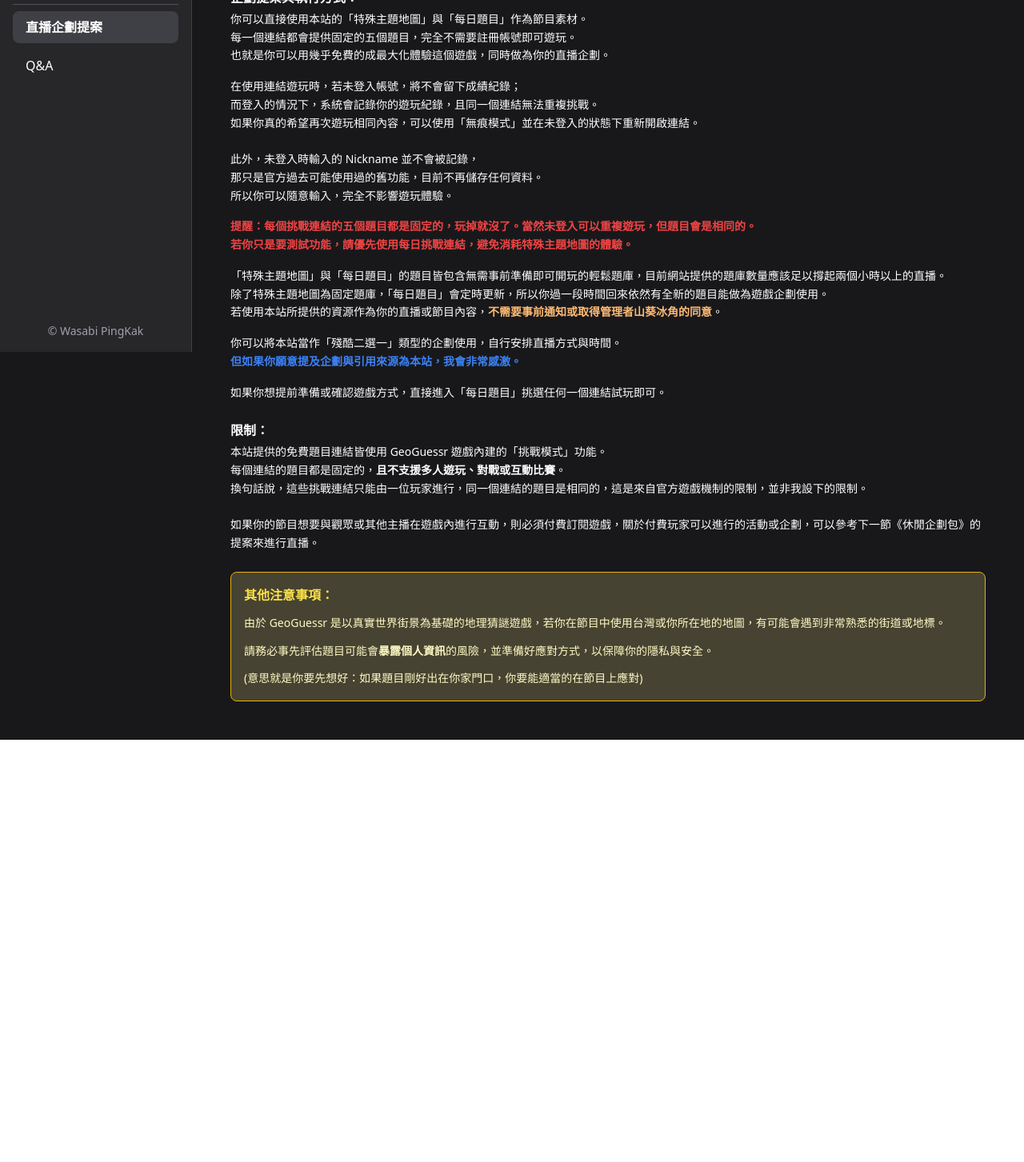
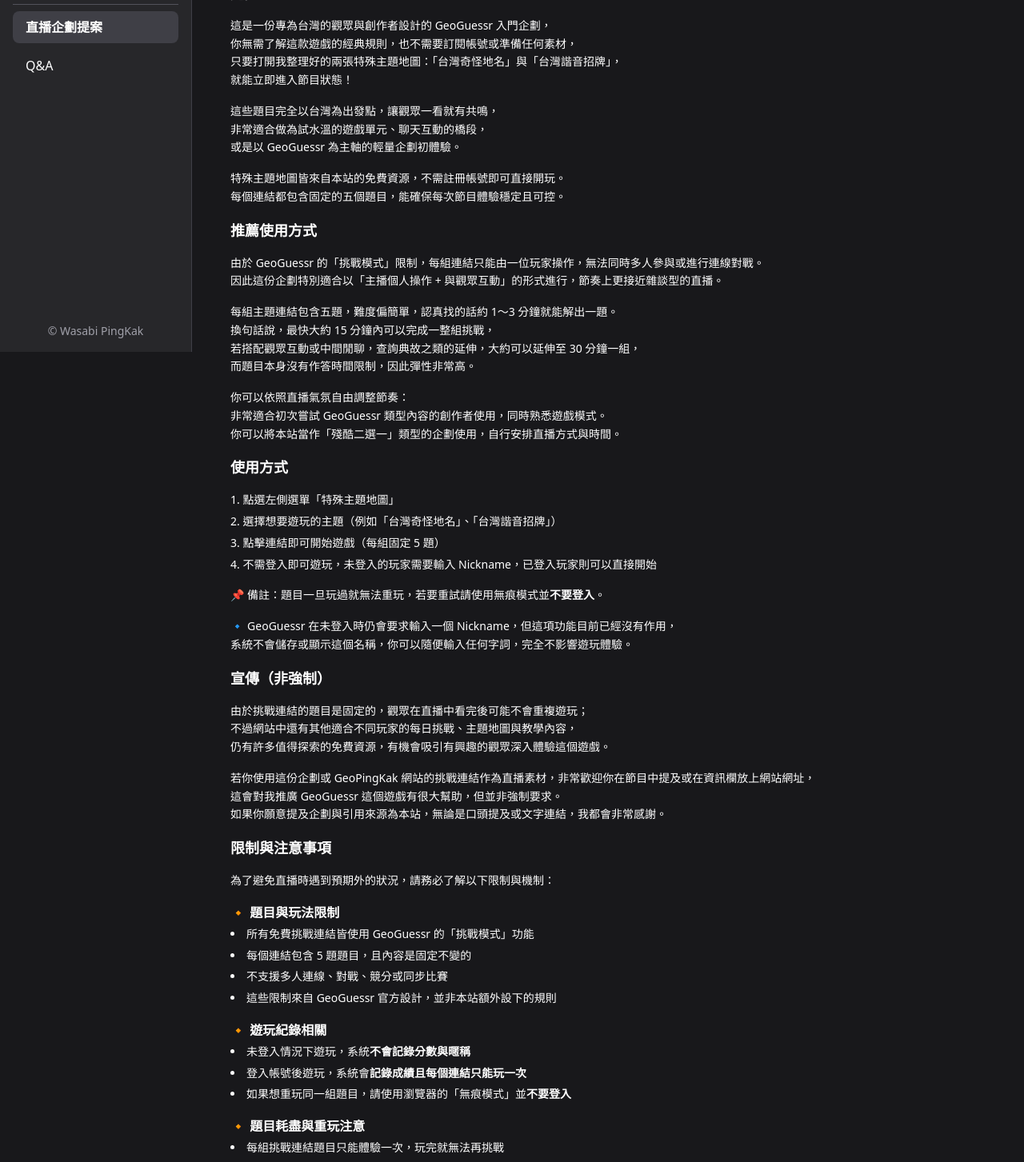
Before and after one commit to WasabiPingKak/GeoPingKak, a Next.js app in the folder frontend/: page /show-proposals in a window 1280 px wide. Shown: the part 360-1813 px from the top of the page at 80% size. Before the commit the page ends 1285 px from the top, so only its background shows below. Built offline with nearby package versions, Linux system fonts and the light colour scheme.

Commit message:
Revise proposal description

```diff
--- a/frontend/app/show-proposals/page.tsx
+++ b/frontend/app/show-proposals/page.tsx
@@ -32,72 +32,126 @@
 
       <div className="mt-8 text-sm text-muted-foreground space-y-4 leading-relaxed">
         {selectedTab === "純娛樂企劃包" && (
-          <div className="space-y-6">
-            <h2 className="text-lg font-semibold text-white mb-2">純娛樂企劃包</h2>
 
-            <div>
+          <div className="space-y-4 text-sm text-muted-foreground leading-relaxed">
+
+            <h2 className="text-lg font-semibold text-white">純娛樂企劃包</h2>
             <h3 className="font-semibold text-base text-white mb-1">適用對象：</h3>
             <p>
               尚未決定要訂閱遊戲，想先將 GeoGuessr 做為單次遊戲企劃試水溫的主播或創作者。
             </p>
+            <h3 className="font-semibold text-base text-white mb-1">定位：</h3>
 
+            <p>
+              這是一份專為台灣的觀眾與創作者設計的 GeoGuessr 入門企劃，<br />
+              你無需了解這款遊戲的經典規則，也不需要訂閱帳號或準備任何素材，<br />
+              只要打開我整理好的兩張特殊主題地圖：「台灣奇怪地名」與「台灣諧音招牌」，<br />
+              就能立即進入節目狀態！
+            </p>
+            <p>
+              這些題目完全以台灣為出發點，讓觀眾一看就有共鳴，<br />
+              非常適合做為試水溫的遊戲單元、聊天互動的橋段，<br />
+              或是以 GeoGuessr 為主軸的輕量企劃初體驗。
+            </p>
+            <p>
+              特殊主題地圖皆來自本站的免費資源，不需註冊帳號即可直接開玩。<br />
+              每個連結都包含固定的五個題目，能確保每次節目體驗穩定且可控。
+            </p>
+
+            <div className="space-y-4 text-sm text-muted-foreground leading-relaxed">
+              <h2 className="text-lg font-semibold text-white">推薦使用方式</h2>
+              <p>
+                由於 GeoGuessr 的「挑戰模式」限制，每組連結只能由一位玩家操作，無法同時多人參與或進行連線對戰。<br />
+                因此這份企劃特別適合以「主播個人操作 + 與觀眾互動」的形式進行，節奏上更接近雜談型的直播。
+              </p>
+              <p>
+                每組主題連結包含五題，難度偏簡單，認真找的話約 1～3 分鐘就能解出一題。<br />
+                換句話說，最快大約 15 分鐘內可以完成一整組挑戰，<br />
+                若搭配觀眾互動或中間閒聊，查詢典故之類的延伸，大約可以延伸至 30 分鐘一組，<br />
+                而題目本身沒有作答時間限制，因此彈性非常高。
+              </p>
+              <p>
+                你可以依照直播氣氛自由調整節奏：<br />
+                非常適合初次嘗試 GeoGuessr 類型內容的創作者使用，同時熟悉遊戲模式。<br />
+                你可以將本站當作「殘酷二選一」類型的企劃使用，自行安排直播方式與時間。
+              </p>
+            </div>
+
+            <div className="space-y-4 text-sm text-muted-foreground leading-relaxed">
+              <h2 className="text-lg font-semibold text-white">使用方式</h2>
+              <ol className="list-decimal list-inside space-y-1">
+                <li>點選左側選單「特殊主題地圖」</li>
+                <li>選擇想要遊玩的主題（例如「台灣奇怪地名」、「台灣諧音招牌」）</li>
+                <li>點擊連結即可開始遊戲（每組固定 5 題）</li>
+                <li>不需登入即可遊玩，未登入的玩家需要輸入 Nickname，已登入玩家則可以直接開始</li>
+              </ol>
+              <p>
+                📌 備註：題目一旦玩過就無法重玩，若要重試請使用無痕模式並<strong>不要登入</strong>。
+              </p>
+              <p>
+                🔹 GeoGuessr 在未登入時仍會要求輸入一個 Nickname，但這項功能目前已經沒有作用，<br />
+                系統不會儲存或顯示這個名稱，你可以隨便輸入任何字詞，完全不影響遊玩體驗。
+              </p>
+            </div>
+
+            <div className="space-y-4 text-sm text-muted-foreground leading-relaxed">
+              <h2 className="text-lg font-semibold text-white">宣傳（非強制）</h2>
+              <p>
+                由於挑戰連結的題目是固定的，觀眾在直播中看完後可能不會重複遊玩；<br />
+                不過網站中還有其他適合不同玩家的每日挑戰、主題地圖與教學內容，<br />
+                仍有許多值得探索的免費資源，有機會吸引有興趣的觀眾深入體驗這個遊戲。
+              </p>
+              <p>
+                若你使用這份企劃或 GeoPingKak 網站的挑戰連結作為直播素材，非常歡迎你在節目中提及或在資訊欄放上網站網址，<br />
+                這會對我推廣 GeoGuessr 這個遊戲有很大幫助，但並非強制要求。<br />
+                如果你願意提及企劃與引用來源為本站，無論是口頭提及或文字連結，我都會非常感謝。
+              </p>
+            </div>
+
+            <div className="space-y-4 text-sm text-muted-foreground leading-relaxed">
+              <h2 className="text-lg font-semibold text-white">限制與注意事項</h2>
+              <p>為了避免直播時遇到預期外的狀況，請務必了解以下限制與機制：</p>
+
+              <div>
+                <h3 className="font-semibold text-base text-white mb-1">🔸 題目與玩法限制</h3>
+                <ul className="list-disc list-inside space-y-1">
+                  <li>所有免費挑戰連結皆使用 GeoGuessr 的「挑戰模式」功能</li>
+                  <li>每個連結包含 5 題題目，且內容是固定不變的</li>
+                  <li>不支援多人連線、對戰、競分或同步比賽</li>
+                  <li>這些限制來自 GeoGuessr 官方設計，並非本站額外設下的規則</li>
+                </ul>
               </div>
 
               <div>
-              <h3 className="font-semibold text-base text-white mb-1">企劃提案與執行方式：</h3>
-              <div className="text-sm text-muted-foreground leading-relaxed space-y-4">
-                <div>
-                  你可以直接使用本站的「特殊主題地圖」與「每日題目」作為節目素材。<br />
-                  每一個連結都會提供固定的五個題目，完全不需要註冊帳號即可遊玩。<br />
-                  也就是你可以用幾乎免費的成最大化體驗這個遊戲，同時做為你的直播企劃。
+                <h3 className="font-semibold text-base text-white mb-1">🔸 遊玩紀錄相關</h3>
+                <ul className="list-disc list-inside space-y-1">
+                  <li>未登入情況下遊玩，系統<strong>不會記錄分數與暱稱</strong></li>
+                  <li>登入帳號後遊玩，系統會<strong>記錄成績且每個連結只能玩一次</strong></li>
+                  <li>如果想重玩同一組題目，請使用瀏覽器的「無痕模式」並<strong>不要登入</strong></li>
+                </ul>
               </div>
 
               <div>
-                  在使用連結遊玩時，若未登入帳號，將不會留下成績紀錄；<br />
-                  而登入的情況下，系統會記錄你的遊玩紀錄，且同一個連結無法重複挑戰。<br />
-                  如果你真的希望再次遊玩相同內容，可以使用「無痕模式」並在未登入的狀態下重新開啟連結。<br /><br />
-
-                  此外，未登入時輸入的 Nickname 並不會被記錄，<br />
-                  那只是官方過去可能使用過的舊功能，目前不再儲存任何資料。<br />
-                  所以你可以隨意輸入，完全不影響遊玩體驗。
+                <h3 className="font-semibold text-base text-white mb-1">🔸 題目耗盡與重玩注意</h3>
+                <ul className="list-disc list-inside space-y-1">
+                  <li>每組挑戰連結題目只能體驗一次，玩完就無法再挑戰</li>
+                  <li>未登入情況下雖可重複打開連結，但題目仍然是相同的</li>
+                  <li>建議僅用特殊主題地圖作為正式節目內容，測試功能時請使用「每日題目」的挑戰連結，以免意外消耗有限資源</li>
+                </ul>
               </div>
 
-                <div className="text-red-500 font-bold mt-4">
-                  提醒：每個挑戰連結的五個題目都是固定的，玩掉就沒了。當然未登入可以重複遊玩，但題目會是相同的。<br />
-                  若你只是要測試功能，請優先使用每日挑戰連結，避免消耗特殊主題地圖的體驗。
-                </div>
+              <p>
+                這些都是出於 GeoGuessr 遊戲本身的限制，<br />
+                我已盡可能設計出適合「單人遊玩 + 觀眾互動」的直播模式，<br />
+                若你的節目需求包含多人互動、同步作答等進階玩法，請參考《休閒企劃包》的進階提案內容。
+              </p>
 
-                <div>
-                  「特殊主題地圖」與「每日題目」的題目皆包含無需事前準備即可開玩的輕鬆題庫，目前網站提供的題庫數量應該足以撐起兩個小時以上的直播。<br />
-                  除了特殊主題地圖為固定題庫，「每日題目」會定時更新，所以你過一段時間回來依然有全新的題目能做為遊戲企劃使用。<br />
-                  若使用本站所提供的資源作為你的直播或節目內容，
+              <p>
+                最後，使用本站所提供的資源作為你的直播或節目內容，<br />
                 <strong className="text-orange-300">
                   不需要事前通知或取得管理者山葵冰角的同意
                 </strong>
                 。
-                </div>
-
-                <div>
-                  你可以將本站當作「殘酷二選一」類型的企劃使用，自行安排直播方式與時間。<br />
-                  <span className="text-blue-500 font-medium">
-                    <strong>但如果你願意提及企劃與引用來源為本站，我會非常感激。</strong>
-                  </span>
-                </div>
-
-                <div>
-                  如果你想提前準備或確認遊戲方式，直接進入「每日題目」挑選任何一個連結試玩即可。
-                </div>
-              </div>
-            </div>
-
-            <div>
-              <h3 className="font-semibold text-base text-white mb-1">限制：</h3>
-              <p>
-                本站提供的免費題目連結皆使用 GeoGuessr 遊戲內建的「挑戰模式」功能。<br />
-                每個連結的題目都是固定的，<strong>且不支援多人遊玩、對戰或互動比賽</strong >。<br />
-                換句話說，這些挑戰連結只能由一位玩家進行，同一個連結的題目是相同的，這是來自官方遊戲機制的限制，並非我設下的限制。<br />
-                <br />
-                如果你的節目想要與觀眾或其他主播在遊戲內進行互動，則必須付費訂閱遊戲，關於付費玩家可以進行的活動或企劃，可以參考下一節《休閒企劃包》的提案來進行直播。
               </p>
             </div>
 
```
Lines whose indentation alone changed are shown as unchanged.
